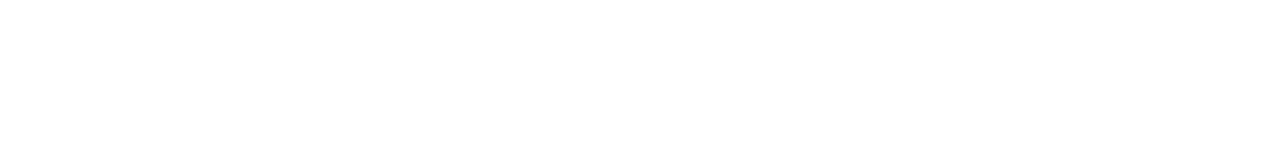
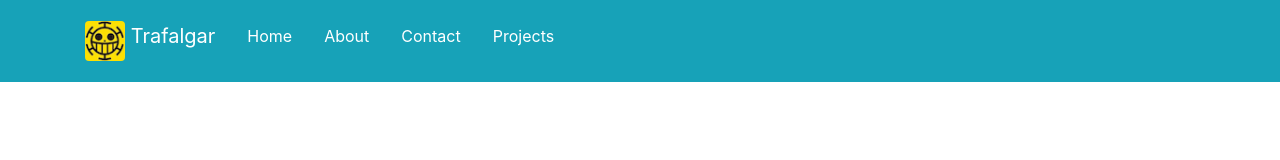
Before and after one commit to MrHezekiah/MrHezekiah.github.io, a plain HTML site: page index.html in a window 1280 px wide. Drawn offline with nearby package versions, Linux system fonts and the light colour scheme.

Commit message:
Added Jumbotron to index html, and an images folder to the main folder

```diff
--- a/index.html
+++ b/index.html
@@ -9,6 +9,22 @@
   <title>Isaac Giwa</title>
 </head>
 <body>
+  <header>
+    <div class="jumbotron jumbotron-fluid p-3 mb-2 bg-info" style="#aaa;">
+      <div class="container">
+        <nav class="nav">
+          <!-- Image and text -->
+              <a class="navbar-brand text-white" href="#">
+                <img src="images/logo.jpg" width="40" height="40" class="d-inline-block align-top rounded" alt="">
+                Trafalgar</a>
+            <a class="nav-link active text-white" href="#">Home</a>
+            <a class="nav-link text-white" href="#">About</a>
+            <a class="nav-link text-white" href="#">Contact</a>
+            <a class="nav-link text-white" href="#">Projects</a>
+        </nav>
+      </div>
+    </div>
+  </header>
 
 
 
```
Also changed, not shown: images/logo.jpg (added), images/logo.png (added).
